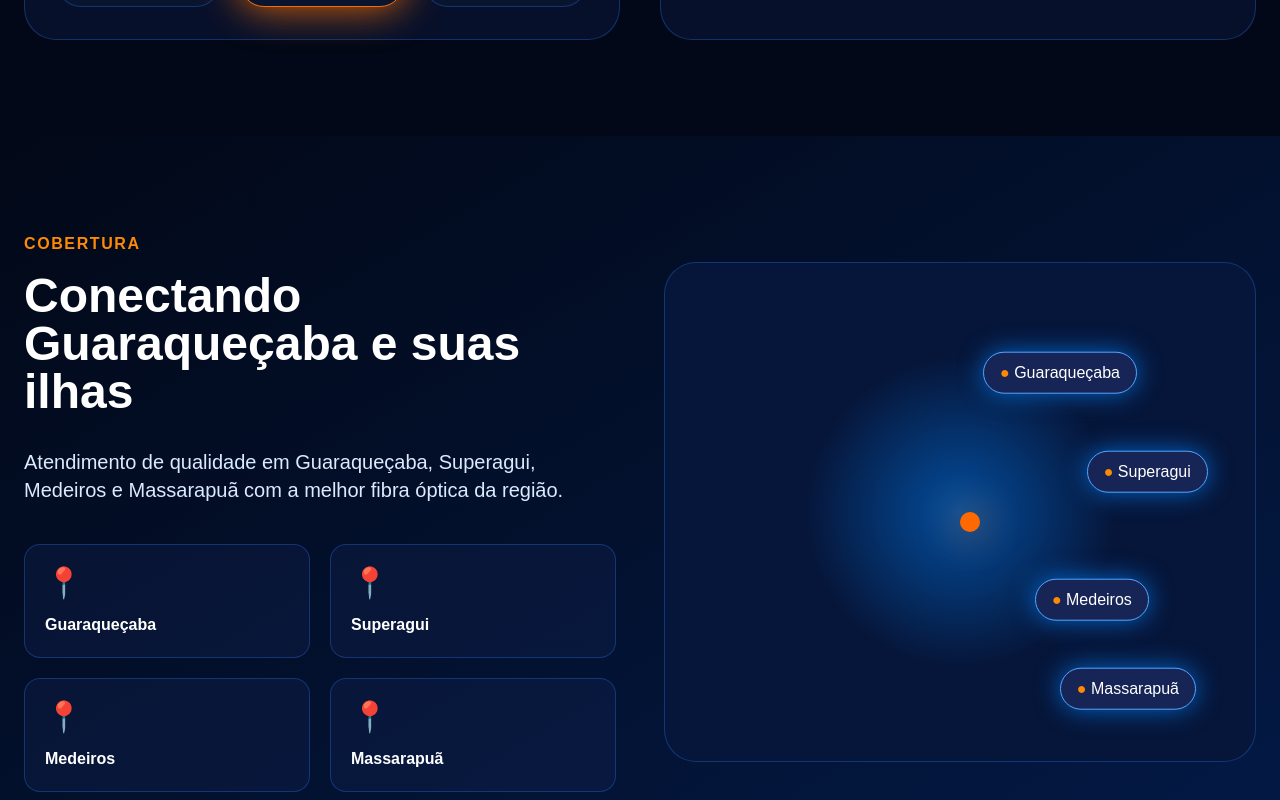
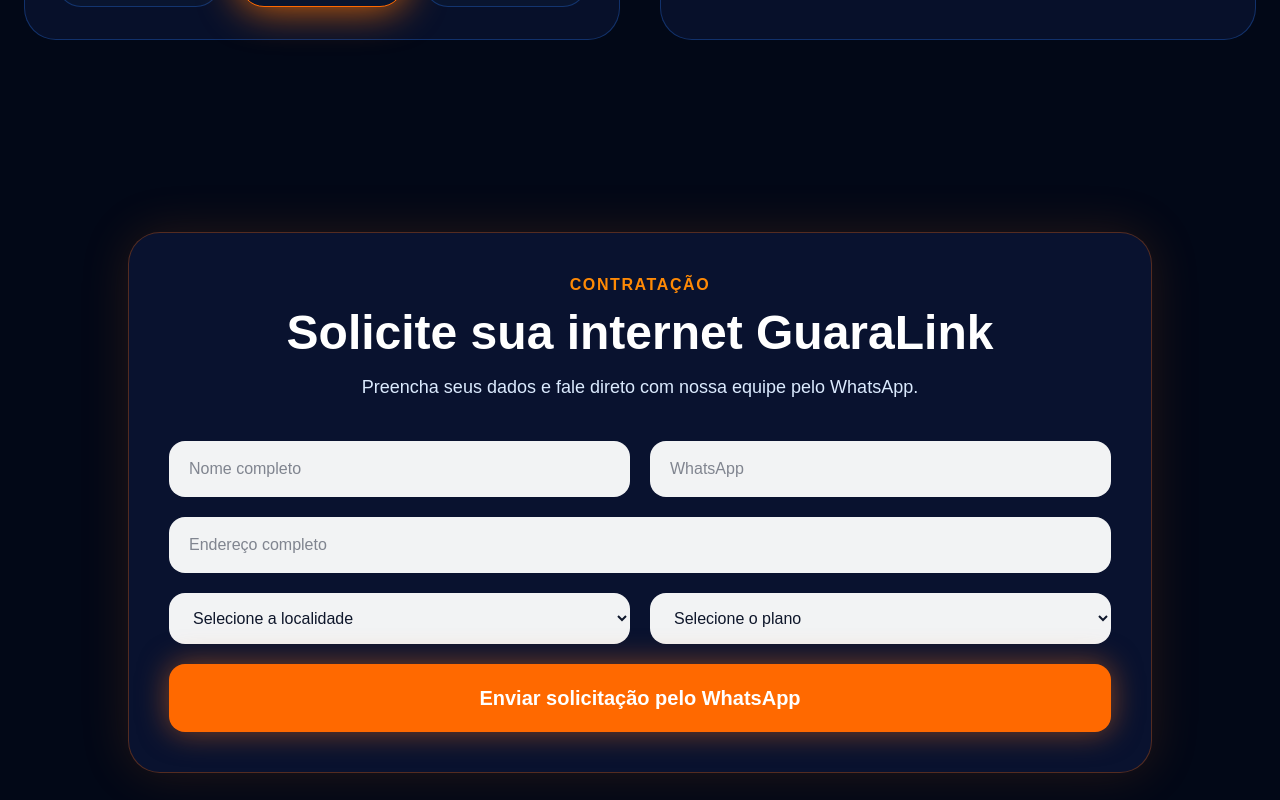
Before and after one commit to robervalcunhas3-sketch/guaralink-web, a Next.js app: page / in a window 1280 px wide. Shown: the part 1640-2440 px from the top of the page. Built offline with nearby package versions, Linux system fonts and the light colour scheme.

Commit message:
Adicionar formulário de contratação

```diff
--- a/app/page.tsx
+++ b/app/page.tsx
@@ -52,6 +52,8 @@
         .particle { animation: particleFloat 4s infinite ease-in-out; }
       `}</style>
 
+      {/* HEADER */}
+
       <header className="fixed top-0 left-0 right-0 z-50 backdrop-blur-xl bg-[#020817]/90 border-b border-blue-500/20">
         <div className="max-w-7xl mx-auto px-6 py-4 flex items-center justify-between">
           <Image
@@ -63,10 +65,21 @@
           />
 
           <nav className="hidden md:flex items-center gap-10 font-semibold">
-            <a href="#inicio" className="text-orange-400">Início</a>
-            <a href="#planos" className="hover:text-orange-400 transition">Planos</a>
-            <a href="#cobertura" className="hover:text-orange-400 transition">Cobertura</a>
-            <a href="#cliente" className="hover:text-orange-400 transition">Suporte</a>
+            <a href="#inicio" className="text-orange-400">
+              Início
+            </a>
+
+            <a href="#planos" className="hover:text-orange-400 transition">
+              Planos
+            </a>
+
+            <a href="#cobertura" className="hover:text-orange-400 transition">
+              Cobertura
+            </a>
+
+            <a href="#cliente" className="hover:text-orange-400 transition">
+              Suporte
+            </a>
           </nav>
 
           <a
@@ -78,6 +91,8 @@
           </a>
         </div>
       </header>
+
+      {/* HERO */}
 
       <section
         id="inicio"
@@ -169,6 +184,7 @@
           >
             <div className="relative w-full max-w-[650px] h-[500px] rounded-[2rem] border border-blue-500/30 bg-[#06163a]/80 overflow-hidden shadow-[0_0_80px_rgba(0,132,255,.25)]">
               <div className="absolute inset-0 bg-[radial-gradient(circle_at_50%_50%,rgba(0,132,255,.45),transparent_40%)]" />
+
               <div className="absolute inset-0 opacity-25 bg-[linear-gradient(90deg,rgba(255,255,255,.15)_1px,transparent_1px),linear-gradient(rgba(255,255,255,.15)_1px,transparent_1px)] bg-[size:40px_40px]" />
 
               <div className="absolute left-1/2 top-1/2 w-5 h-5 rounded-full bg-orange-500 shadow-[0_0_40px_rgba(255,115,0,1)] -translate-x-1/2 -translate-y-1/2" />
@@ -192,20 +208,52 @@
                 </motion.div>
               ))}
 
-              <svg className="absolute inset-0 w-full h-full opacity-70" viewBox="0 0 600 500" fill="none">
-                <path d="M300 250 C380 140 470 120 520 120" stroke="#fb923c" strokeWidth="2" strokeDasharray="8 8" />
-                <path d="M300 250 C390 230 500 240 540 260" stroke="#38bdf8" strokeWidth="2" strokeDasharray="8 8" />
-                <path d="M300 250 C390 330 480 340 520 360" stroke="#fb923c" strokeWidth="2" strokeDasharray="8 8" />
-                <path d="M300 250 C350 380 430 430 520 450" stroke="#38bdf8" strokeWidth="2" strokeDasharray="8 8" />
+              <svg
+                className="absolute inset-0 w-full h-full opacity-70"
+                viewBox="0 0 600 500"
+                fill="none"
+              >
+                <path
+                  d="M300 250 C380 140 470 120 520 120"
+                  stroke="#fb923c"
+                  strokeWidth="2"
+                  strokeDasharray="8 8"
+                />
+
+                <path
+                  d="M300 250 C390 230 500 240 540 260"
+                  stroke="#38bdf8"
+                  strokeWidth="2"
+                  strokeDasharray="8 8"
+                />
+
+                <path
+                  d="M300 250 C390 330 480 340 520 360"
+                  stroke="#fb923c"
+                  strokeWidth="2"
+                  strokeDasharray="8 8"
+                />
+
+                <path
+                  d="M300 250 C350 380 430 430 520 450"
+                  stroke="#38bdf8"
+                  strokeWidth="2"
+                  strokeDasharray="8 8"
+                />
               </svg>
             </div>
           </motion.div>
         </div>
       </section>
 
+      {/* PLANOS */}
+
       <section id="planos" className="py-24 px-6 bg-[#020817]">
         <div className="text-center mb-16">
-          <p className="text-orange-400 font-black tracking-widest mb-3">PLANOS</p>
+          <p className="text-orange-400 font-black tracking-widest mb-3">
+            PLANOS
+          </p>
+
           <h2 className="text-4xl md:text-5xl font-black">
             Escolha o plano ideal para você
           </h2>
@@ -213,7 +261,9 @@
 
         <div className="max-w-7xl mx-auto grid lg:grid-cols-2 gap-10">
           <div className="border border-blue-500/30 rounded-[2rem] bg-blue-950/30 p-8">
-            <h3 className="text-center font-black text-2xl mb-8">GUARAQUEÇABA</h3>
+            <h3 className="text-center font-black text-2xl mb-8">
+              GUARAQUEÇABA
+            </h3>
 
             <div className="grid md:grid-cols-3 gap-5">
               {planosGuaraquecaba.map((plano) => (
@@ -237,7 +287,9 @@
 
                   <p className="mb-6">
                     <span className="text-sm">R$</span>{" "}
-                    <span className="text-5xl font-black">{plano.preco}</span>
+                    <span className="text-5xl font-black">
+                      {plano.preco}
+                    </span>
                     <span>/mês</span>
                   </p>
 
@@ -276,7 +328,9 @@
 
                   <p className="mb-6">
                     <span className="text-sm">R$</span>{" "}
-                    <span className="text-5xl font-black">{plano.preco}</span>
+                    <span className="text-5xl font-black">
+                      {plano.preco}
+                    </span>
                     <span>/mês</span>
                   </p>
 
@@ -300,10 +354,133 @@
         </div>
       </section>
 
-      <section id="cobertura" className="py-24 px-6 bg-gradient-to-br from-[#020817] to-[#031a47]">
+      {/* FORMULÁRIO */}
+
+      <section id="contratar" className="py-24 px-6 bg-[#020817]">
+        <div className="max-w-5xl mx-auto rounded-[2rem] border border-orange-500/30 bg-blue-950/40 p-10 shadow-[0_0_50px_rgba(249,115,22,.15)]">
+          <div className="text-center mb-10">
+            <p className="text-orange-400 font-black tracking-widest mb-3">
+              CONTRATAÇÃO
+            </p>
+
+            <h2 className="text-4xl md:text-5xl font-black mb-4">
+              Solicite sua internet GuaraLink
+            </h2>
+
+            <p className="text-blue-100 text-lg">
+              Preencha seus dados e fale direto com nossa equipe pelo WhatsApp.
+            </p>
+          </div>
+
+          <form
+            className="grid md:grid-cols-2 gap-5"
+            onSubmit={(e) => {
+              e.preventDefault();
+
+              const form = e.currentTarget;
+
+              const nome = (
+                form.elements.namedItem("nome") as HTMLInputElement
+              ).value;
+
+              const telefone = (
+                form.elements.namedItem("telefone") as HTMLInputElement
+              ).value;
+
+              const endereco = (
+                form.elements.namedItem("endereco") as HTMLInputElement
+              ).value;
+
+              const localidade = (
+                form.elements.namedItem("localidade") as HTMLSelectElement
+              ).value;
+
+              const plano = (
+                form.elements.namedItem("plano") as HTMLSelectElement
+              ).value;
+
+              const mensagem =
+                `Olá! Quero contratar a internet da GuaraLink.%0A%0A` +
+                `Nome: ${nome}%0A` +
+                `Telefone: ${telefone}%0A` +
+                `Endereço: ${endereco}%0A` +
+                `Localidade: ${localidade}%0A` +
+                `Plano desejado: ${plano}`;
+
+              window.open(
+                `https://wa.me/5541996129713?text=${mensagem}`,
+                "_blank"
+              );
+            }}
+          >
+            <input
+              name="nome"
+              required
+              placeholder="Nome completo"
+              className="rounded-2xl bg-white/95 text-slate-900 px-5 py-4 outline-none"
+            />
+
+            <input
+              name="telefone"
+              required
+              placeholder="WhatsApp"
+              className="rounded-2xl bg-white/95 text-slate-900 px-5 py-4 outline-none"
+            />
+
+            <input
+              name="endereco"
+              required
+              placeholder="Endereço completo"
+              className="md:col-span-2 rounded-2xl bg-white/95 text-slate-900 px-5 py-4 outline-none"
+            />
+
+            <select
+              name="localidade"
+              required
+              className="rounded-2xl bg-white/95 text-slate-900 px-5 py-4 outline-none"
+            >
+              <option value="">Selecione a localidade</option>
+              <option>Guaraqueçaba</option>
+              <option>Superagui</option>
+              <option>Medeiros</option>
+              <option>Massarapuã</option>
+            </select>
+
+            <select
+              name="plano"
+              required
+              className="rounded-2xl bg-white/95 text-slate-900 px-5 py-4 outline-none"
+            >
+              <option value="">Selecione o plano</option>
+              <option>300 Mega - R$ 100</option>
+              <option>400 Mega - R$ 110</option>
+              <option>500 Mega - R$ 139,90</option>
+              <option>100 Mega - R$ 100</option>
+              <option>200 Mega - R$ 120</option>
+              <option>400 Mega Ilhas - R$ 150</option>
+            </select>
+
+            <button
+              type="submit"
+              className="md:col-span-2 bg-orange-500 hover:bg-orange-600 rounded-2xl py-5 text-xl font-black transition hover:scale-105 shadow-[0_0_30px_rgba(249,115,22,.5)]"
+            >
+              Enviar solicitação pelo WhatsApp
+            </button>
+          </form>
+        </div>
+      </section>
+
+      {/* COBERTURA */}
+
+      <section
+        id="cobertura"
+        className="py-24 px-6 bg-gradient-to-br from-[#020817] to-[#031a47]"
+      >
         <div className="max-w-7xl mx-auto grid lg:grid-cols-2 gap-12 items-center">
           <div>
-            <p className="text-orange-400 font-black tracking-widest mb-4">COBERTURA</p>
+            <p className="text-orange-400 font-black tracking-widest mb-4">
+              COBERTURA
+            </p>
 
             <h2 className="text-4xl md:text-5xl font-black mb-8">
               Conectando Guaraqueçaba e suas ilhas
@@ -313,47 +490,11 @@
               Atendimento de qualidade em Guaraqueçaba, Superagui, Medeiros e
               Massarapuã com a melhor fibra óptica da região.
             </p>
-
-            <div className="grid grid-cols-2 gap-5">
-              {["Guaraqueçaba", "Superagui", "Medeiros", "Massarapuã"].map(
-                (cidade) => (
-                  <div
-                    key={cidade}
-                    className="border border-blue-500/30 rounded-2xl p-5 bg-blue-950/30"
-                  >
-                    <div className="text-3xl mb-3">📍</div>
-                    <p className="font-bold">{cidade}</p>
-                  </div>
-                )
-              )}
-            </div>
-          </div>
-
-          <div className="relative h-[500px] rounded-[2rem] border border-blue-500/30 bg-[#06163a] overflow-hidden">
-            <div className="absolute inset-0 bg-[radial-gradient(circle_at_50%_50%,rgba(0,132,255,.5),transparent_40%)]" />
-            <div className="absolute left-[50%] top-[50%] w-5 h-5 rounded-full bg-orange-500 shadow-[0_0_40px_rgba(255,115,0,1)]" />
-
-            {[
-              { nome: "Guaraqueçaba", top: "18%", right: "20%" },
-              { nome: "Superagui", top: "38%", right: "8%" },
-              { nome: "Medeiros", bottom: "28%", right: "18%" },
-              { nome: "Massarapuã", bottom: "10%", right: "10%" },
-            ].map((cidade) => (
-              <motion.div
-                key={cidade.nome}
-                animate={{ y: [0, -10, 0] }}
-                transition={{ duration: 2, repeat: Infinity }}
-                className="absolute"
-                style={cidade}
-              >
-                <div className="bg-blue-950 border border-blue-400 rounded-full px-4 py-2 shadow-[0_0_25px_rgba(0,132,255,.7)]">
-                  <span className="text-orange-400">●</span> {cidade.nome}
-                </div>
-              </motion.div>
-            ))}
           </div>
         </div>
       </section>
+
+      {/* CONTATO */}
 
       <section id="cliente" className="py-20 px-6">
         <div className="max-w-7xl mx-auto rounded-[2rem] border border-blue-500/30 bg-blue-950/30 p-10 grid lg:grid-cols-3 gap-8 items-center">
@@ -391,6 +532,8 @@
         </div>
       </section>
 
+      {/* WHATSAPP */}
+
       <a
         href={whatsapp}
         target="_blank"
@@ -398,6 +541,8 @@
       >
         📞
       </a>
+
+      {/* FOOTER */}
 
       <footer className="py-10 border-t border-blue-500/20">
         <div className="max-w-7xl mx-auto px-6 flex flex-col md:flex-row items-center justify-between gap-6">
```
